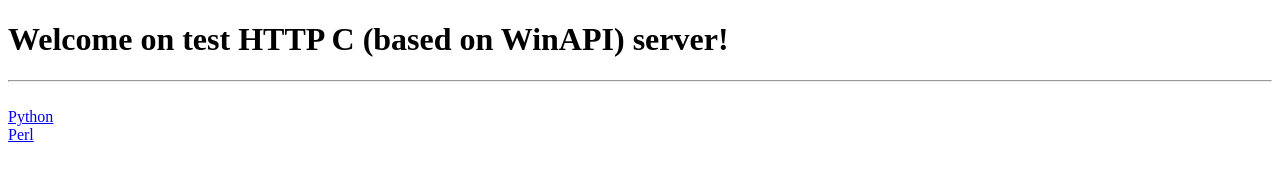
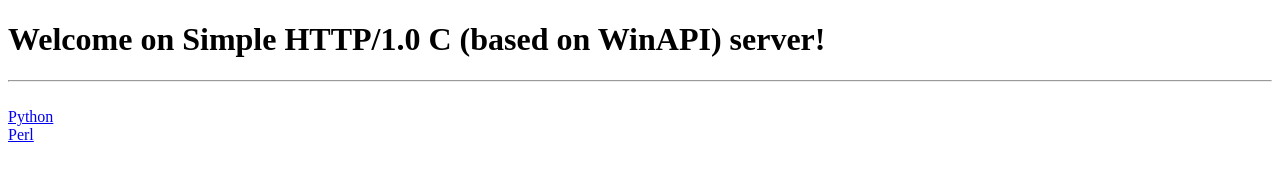
Before and after one commit to GitProger/HTTP-Server, a plain HTML site: page index.html in a window 1280 px wide. Drawn offline with Linux system fonts and the light colour scheme.

Commit message:
Update index.html

```diff
--- a/index.html
+++ b/index.html
@@ -4,7 +4,7 @@
         <title> C HTTP Server </title>
     </head>
     <body>
-        <h1> Welcome on test HTTP C (based on WinAPI) server! </h1>
+        <h1> Welcome on Simple HTTP/1.0 C (based on WinAPI) server! </h1>
         <hr>
         <br> <a href="/ind.py"> Python </a>
         <br> <a href="/ind.pl"> Perl </a>
```
